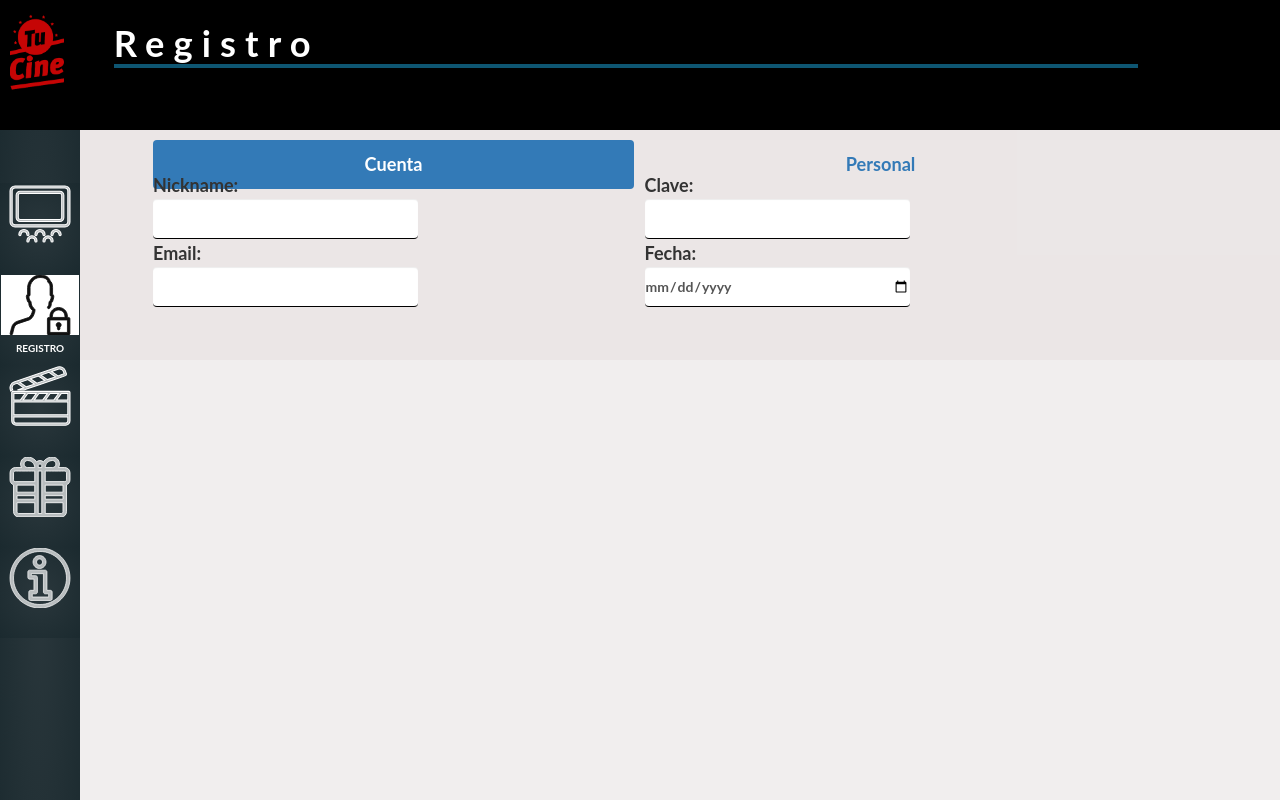
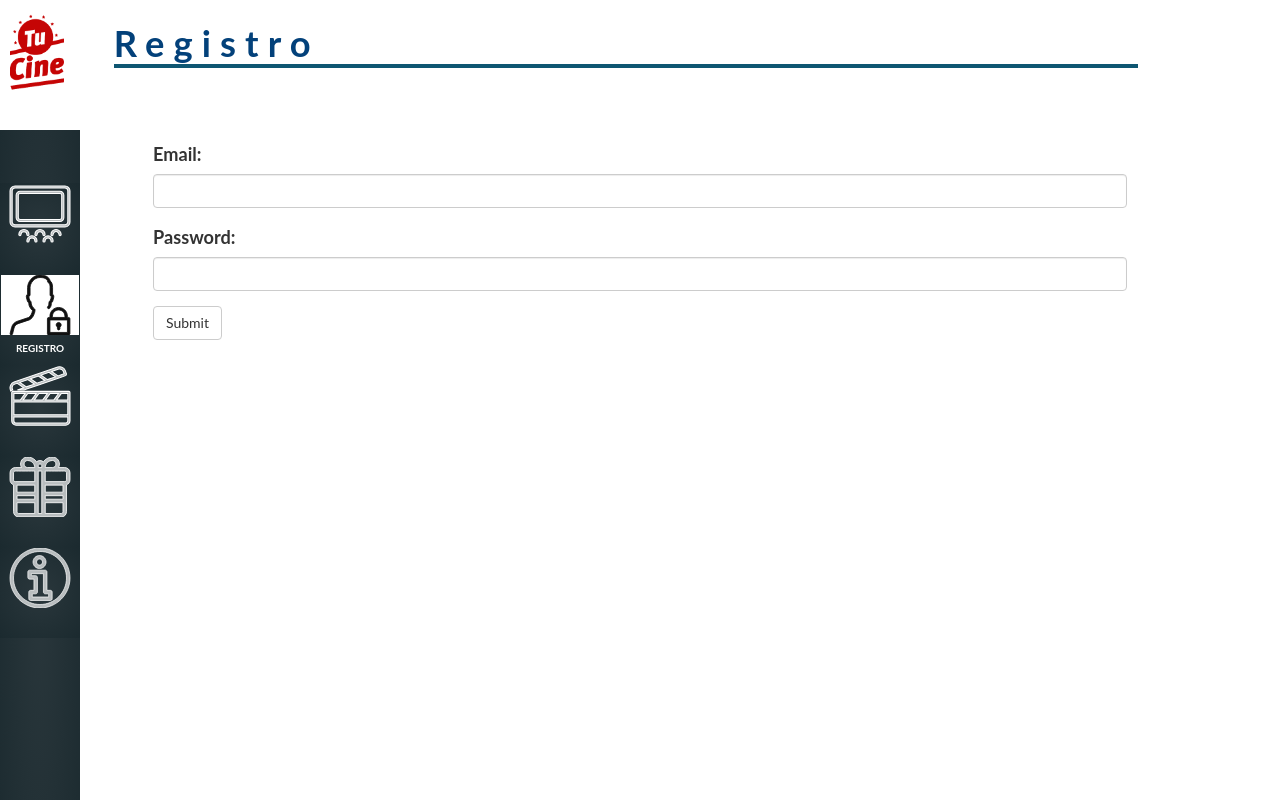
Before and after one commit to Raidhael/ProyectoFinal, a PHP site: page /registro.php in a window 1280 px wide. Run offline with PHP 8.4, Linux system fonts and the light colour scheme.

Commit message:
Registro on work

```diff
--- a/assets/css/config-global.css
+++ b/assets/css/config-global.css
@@ -4,7 +4,7 @@
     box-sizing: border-box;
 }
 html,body{
-    background-color: rgba(230, 224, 224, 0.534);
+    background-color: rgb(255, 255, 255);
     margin: 0;
     font-size: calc( 14px + 8 * ((100vw - 500px) / 1500))!important;
     font-family: "Whitney SSm A", "Whitney SSm B", "Lato", "Lucida Grande", "Lucida Sans Unicode", Tahoma, Sans-Serif;
--- a/assets/css/registro.css
+++ /dev/null
@@ -1,52 +0,0 @@
-form {
-    display: grid;
-    position: relative;
-    grid-template-columns:1fr 1fr;
-    grid-template-rows: 10% 1fr;
-    grid-row-gap: 10px;
-}
-
-ul {
-    grid-column: 1 /span 2;
-}
-
-.tab-content{
-    grid-column: 1 /span 2;
-    grid-row: 2;
-}
-.tab-pane{
-    display: grid;
-    grid-template-columns: 1fr 1fr;
-    grid-column-gap: 0.5em;
-
-}
-
-.form-group {
-    position: relative;
-    width: 100%;
-    display: inline-block;
-    justify-self: end;
-}
-.form-group input {
-    margin: 0;
-    padding: 0;
-    width: 55%;
-    display: block;
-    position: relative;
-    border: none;
-    background:#fff;
-    border-bottom: 1px solid black;
-    margin-top: 2em;
-    height: 5vh;
-
-
-}
-.form-group label{
-    position: absolute;
-    font-size: 18px;
-    width: 25%;
-    margin-bottom: -10px;
-
-    padding: 0;
-    z-index: 50;
-}
--- a/assets/css/ss-style.css
+++ b/assets/css/ss-style.css
@@ -303,8 +303,8 @@ header h1 {
         margin:0;
         width: 100%;
         height: 130px;
-        background: rgb(0, 0, 0);
-        color:white;
+        background: #fff;
+        color:rgb(3, 65, 122);
         z-index: 400;
     }
     .ss-logo-cine-mobile, .ss-logo-cine-mobile * {
--- a/registro.php
+++ b/registro.php
@@ -15,29 +15,16 @@
 ?>
     <main class="ss-main-container">
         <div class="container-fluid">
-            <form action="#" method="post">
-                <ul id="myTabs" class="nav nav-pills nav-justified" role="tablist" data-tabs="tabs">
-                    <li class="active"><a href="#cuenta" data-toggle="tab">Cuenta</a></li>
-                    <li><a href="#personal" data-toggle="tab">Personal</a></li>
-                </ul>
-                <div class="tab-content">
-                <div>
-                    <div role="tabpanel" class="tab-pane fade in active" id="cuenta">
-                        <div class="form-group">
-                            <label for="nickname">Nickname:</label>
-                            <input type="text" class="form-control" id="nickname" name="nickname">
-                            <label for="email">Email:</label>
-                            <input type="email" class="form-control" id="email" name="email">
-                        </div>
-                        <div class="form-group">
-                            <label for="clave">Clave:</label>
-                            <input type="password" class="form-control" id="clave" name="clave">
-
-                            <label for="fecha_nac">Fecha:</label>
-                            <input type="date" class="form-control" id="fecha_nac" name="fecha_nac">
-                        </div>
-                    </div>
+            <form action="#" id="ss-registro" method="post">
+                <div class="form-group">
+                    <label for="email">Email:</label>
+                    <input type="email" class="form-control" id="email">
                 </div>
+                <div class="form-group">
+                    <label for="pwd">Password:</label>
+                    <input type="password" class="form-control" id="pwd">
+                </div>
+                <button type="submit" class="btn btn-default">Submit</button>
             </form>
         </div>
     </main>
```
